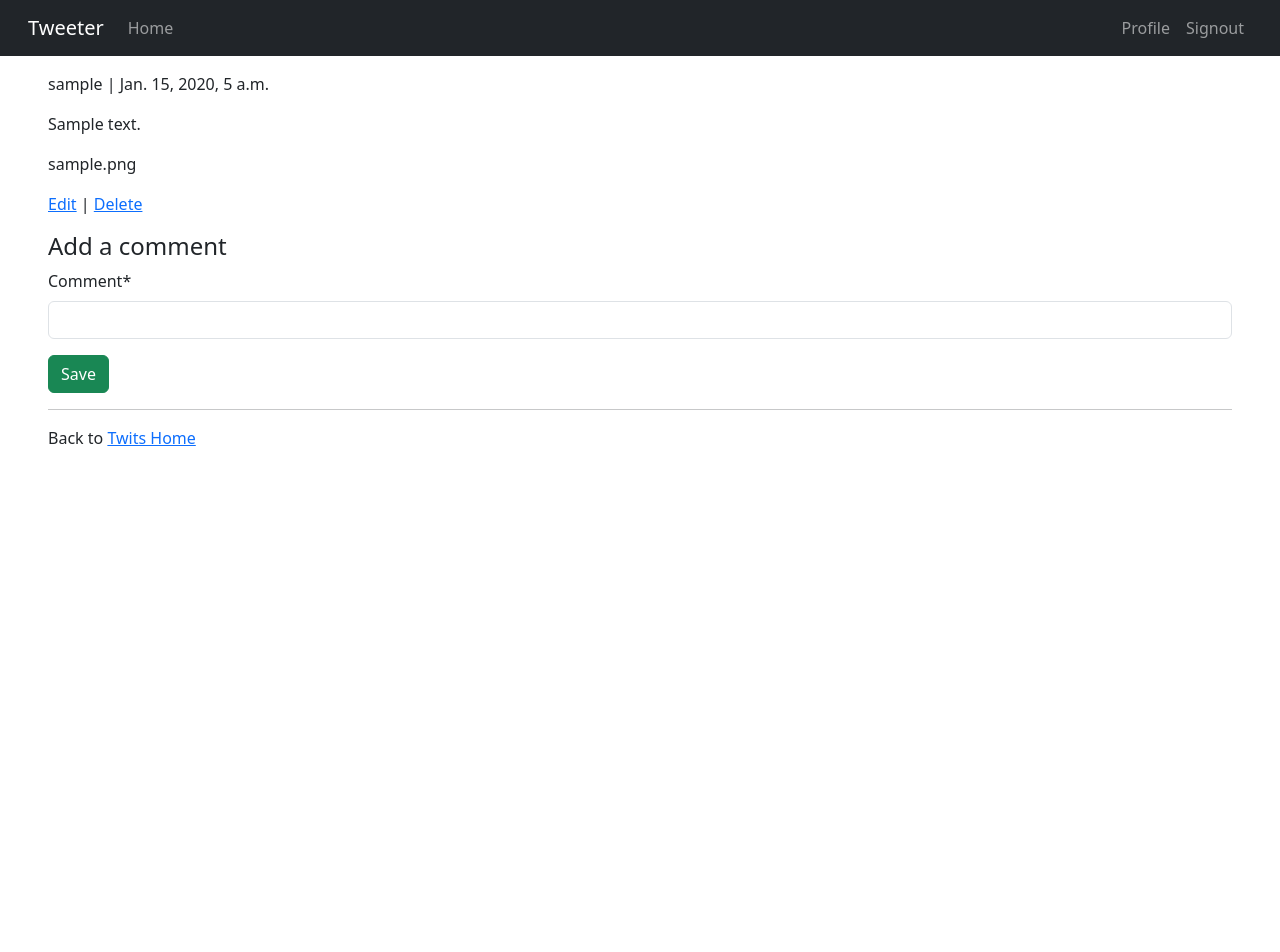
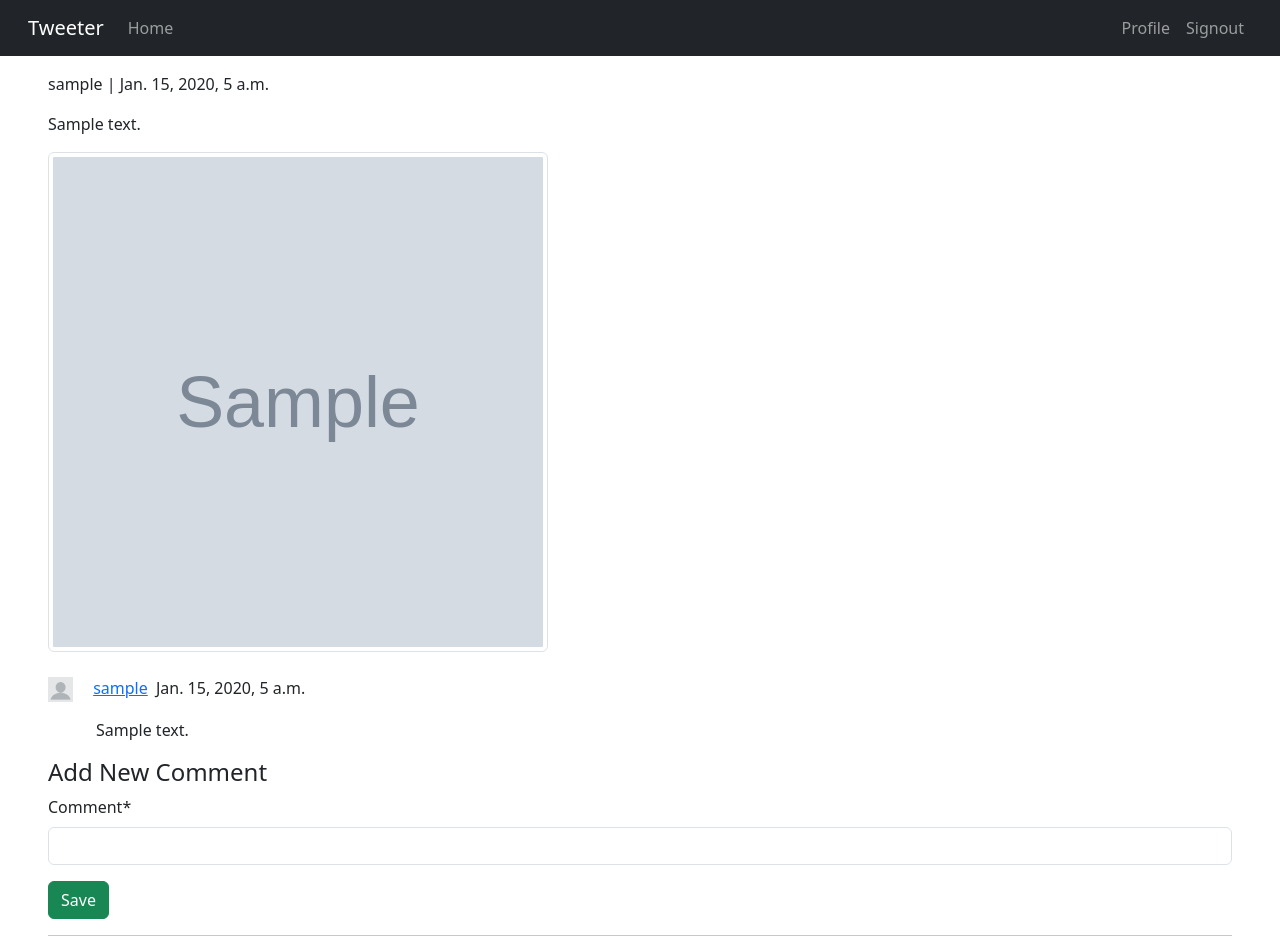
Before and after one commit to CWarner101/tweeter--twitter-clone-, a Django app: page /1/ in a window 1280 px wide. Before the commit the page ends 446 px from the top, so only its background shows below. Run offline with Django 4.2, Linux system fonts and the light colour scheme; a user stored in the database is signed in; tables that the repository leaves empty hold one stand-in row (values such as "Sample post"); grey boxes marked "Sample" are stand-in pictures; parts of the project's set-up code (start-up, migrations or seed data) failed here and were passed over; some libraries are stand-ins or nearby versions.

Commit message:
Alter twit detail view to be twit comment view.

```diff
--- /dev/null
+++ b/templates/twit_comment.html
@@ -0,0 +1,28 @@
+{% extends "base.html" %}
+{% load crispy_forms_tags %}
+
+{% block title %}Add Comment{% endblock title %}
+
+{% block content %}
+    <p>{{ object.author }} | {{ object.created }}</p>
+    <p>{{ object.body }}</p>
+    {% if object.image_url != None %}
+      <img src="{{ object.image_url }}" alt="{{ object.image_url }}"
+      style="width:500px;height:500px" class='img-thumbnail'></img>
+    {% endif %}
+    {% for comment in object.comments.all %}
+      <p class='mt-4'>
+          <img src="static\images\blank_profile.png" alt="Blank Profile Pic" style="width:25px;height:25px"></img>
+        <a href="" class='ms-3 me-1'>{{ comment.author }}</a>
+        {{ comment.created }}
+      </p>
+      <p class='mx-5'>{{ comment.comment }}</p>
+    {% endfor %}
+    <h4>Add New Comment</h4>
+      <form action="" method ="POST">
+        {% csrf_token %}
+        {{ form|crispy }}
+        <button class="btn btn-success ml-2" type="submit">Save</button>
+      </form>
+    <hr>
+{% endblock content %}
--- a/templates/twit_detail.html
+++ /dev/null
@@ -1,24 +0,0 @@
-{% extends "base.html" %}
-{% load crispy_forms_tags %}
-
-{% block title %}Twit{% endblock title %}
-
-{% block content %}
-    <p>{{ object.author }} | {{ object.created }}</p>
-    <p>{{ object.body }}</p>
-    {% if object.image_url != None %}
-      <p>{{ object.image_url }}<p>
-    {% endif %}
-    <p>
-        <a href="{% url "twit_edit" twit.pk %}">Edit</a> |
-        <a href="{% url "twit_delete" twit.pk %}">Delete</a>
-    </p>
-    <h4>Add a comment</h4>
-      <form action="" method ="POST">
-        {% csrf_token %}
-        {{ form|crispy }}
-        <button class="btn btn-success ml-2" type="submit">Save</button>
-      </form>
-    <hr>
-    <p> Back to <a href="{% url "twit_list" %}">Twits Home</a></p>
-{% endblock content %}
--- a/templates/twit_list.html
+++ b/templates/twit_list.html
@@ -13,7 +13,7 @@
 <div class='card'>
   <div class="card-body">
   {% for twit in twit_list %}
-    <p><a href="{% url "twit_detail" twit.pk %}">View Full Twit</a></p>
+    <p><a href="{% url "twit_comment" twit.pk %}">View Full Twit</a></p>
     <div class='row'>
       <div class='col-sm-1'>
         <img src="static\images\blank_profile.png" alt="Blank Profile Pic" style="width:50px;height:50px"></img>
--- a/twits/urls.py
+++ b/twits/urls.py
@@ -2,7 +2,7 @@ from django.urls import path
 
 from .views import (
     TwitListView,
-    TwitDetailView,
+    TwitCommentView,
     TwitUpdateView,
     TwitDeleteView,
     TwitCreateView,
@@ -10,7 +10,7 @@ from .views import (
 )
 
 urlpatterns = [
-    path("<int:pk>/", TwitDetailView.as_view(), name="twit_detail"),
+    path("<int:pk>/", TwitCommentView.as_view(), name="twit_comment"),
     path("<int:pk>/edit/", TwitUpdateView.as_view(), name="twit_edit"),
     path("<int:pk>/delete/", TwitDeleteView.as_view(), name="twit_delete"),
     path("<int:pk>/like/", TwitLikeView.as_view(), name="twit_like"),
--- a/twits/views.py
+++ b/twits/views.py
@@ -17,8 +17,8 @@
     template_name="twit_list.html"
 
 
-class TwitDetailView(LoginRequiredMixin, View):
-    """Twit Detail View"""
+class TwitCommentView(LoginRequiredMixin, View):
+    """Twit Comment View"""
 
     def get(self, request, *args, **kwargs):
         """Doing GET request"""
@@ -34,7 +34,7 @@
     """Comment Get View"""
 
     model = Twit
-    template_name = "twit_detail.html"
+    template_name = "twit_comment.html"
 
     def get_context_data(self, **kwargs):
         """Get the context data for the template"""
@@ -46,7 +46,7 @@
     """Comment Post View"""
     model = Twit
     form_class = CommentForm
-    template_name = "twit_detail.html"
+    template_name = "twit_comment.html"
 
     def post(self, request, *args, **kwargs):
         # Get the Twit object
```
